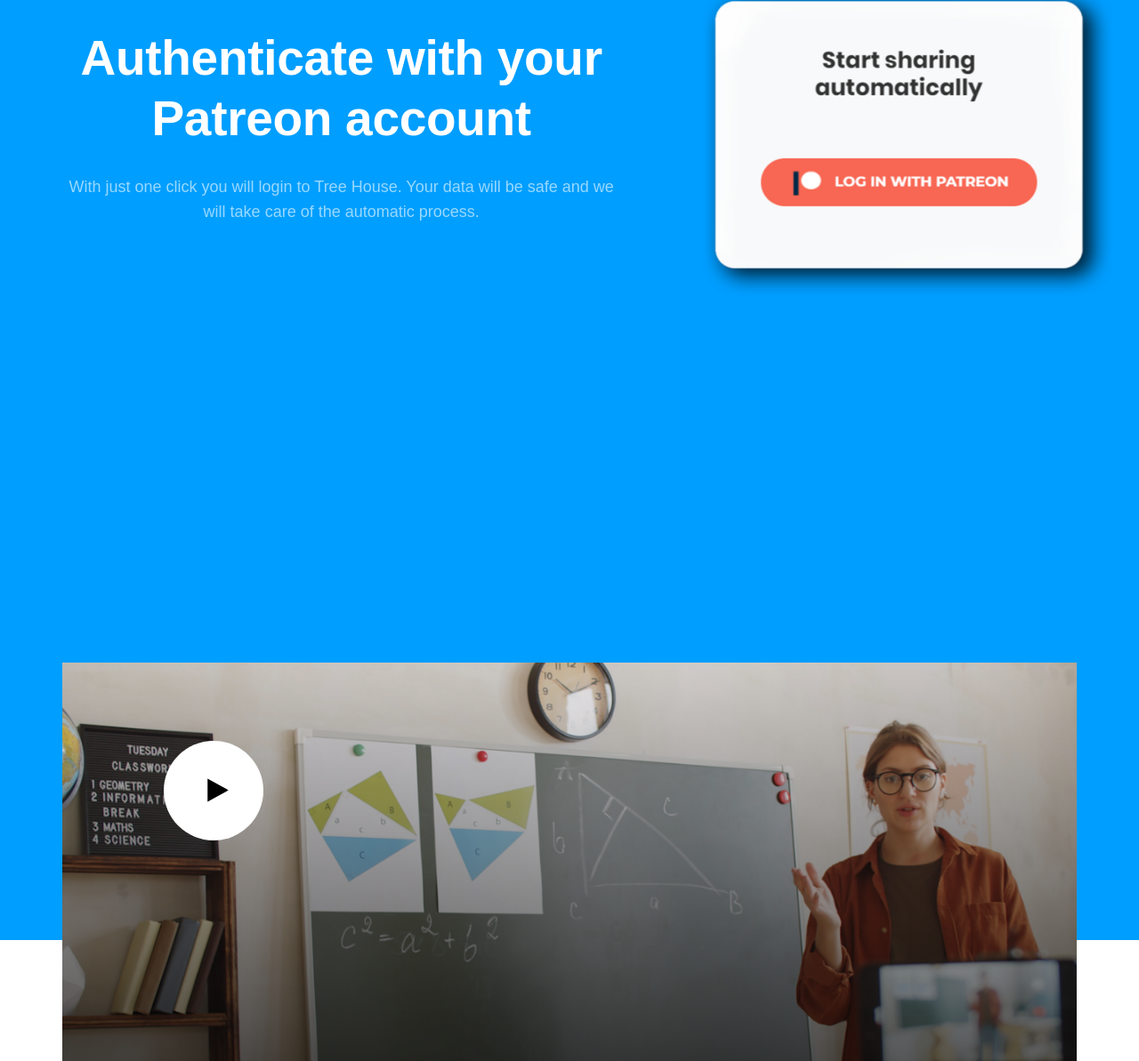
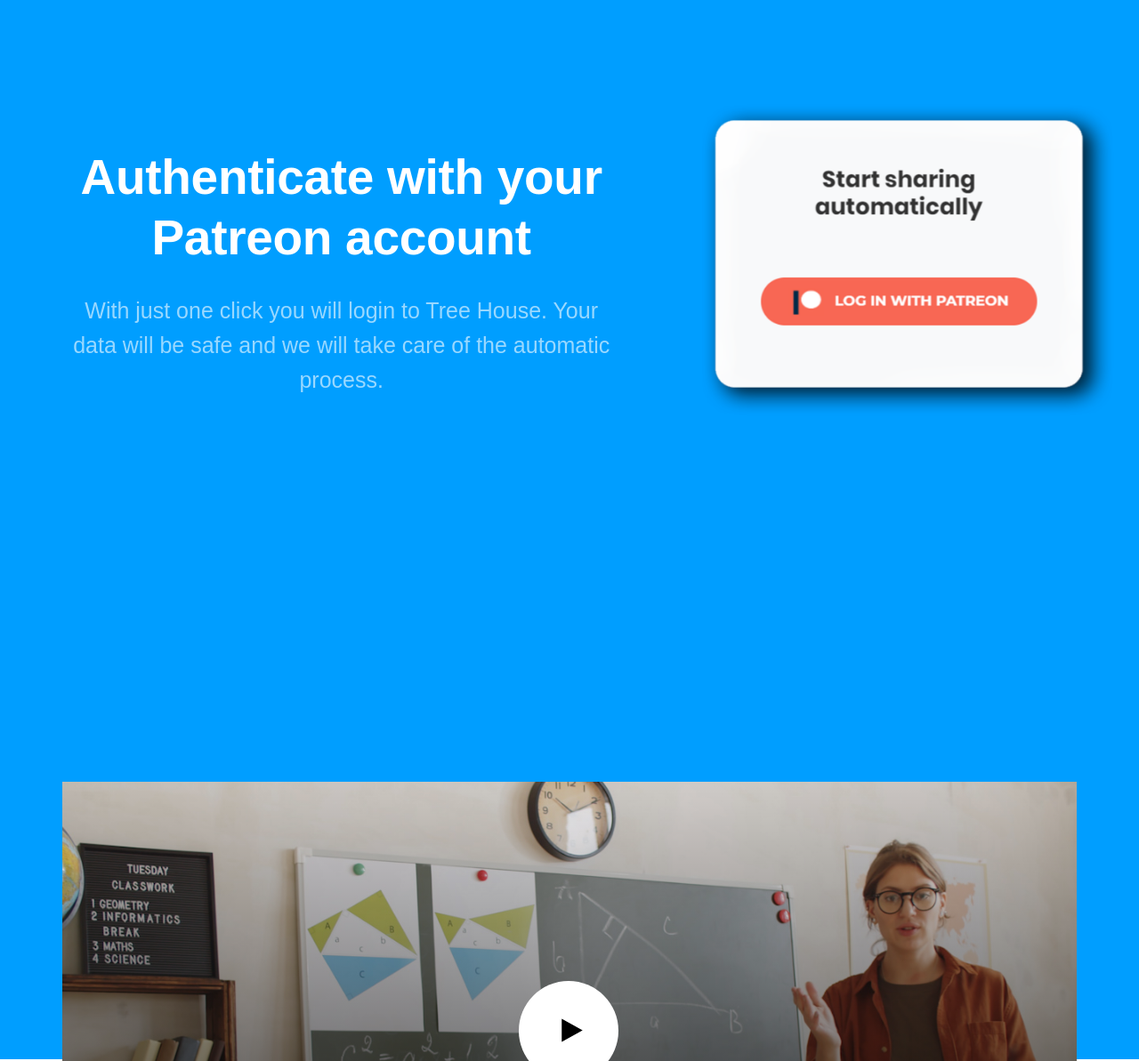
Before and after one commit to andresgfranco/tree_house_landing_page, a plain HTML site: page public/index.html in a window 1280 px wide. Shown: the part 2327-3520 px from the top of the page at 89% size. Drawn offline with Linux system fonts and the light colour scheme; a web font is replaced by a local one.

Commit message:
Adjustments on play button video and text lead

```diff
--- a/public/css/main.css
+++ b/public/css/main.css
@@ -198,10 +198,10 @@
 p.lead {
   font-family: "Poppins", sans-serif;
   font-weight: 300;
-  font-size: 1.8rem;
+  font-size: 2.5rem;
   line-height: 1.571;
   margin-bottom: 3.6rem;
-  color: #898989;
+  color: #fff;
 }
 
 @media only screen and (max-width:1200px) {
@@ -2812,6 +2812,8 @@
   position: absolute;
   top: 14%;
   left: 10%;
+  margin-left: 35%;
+  margin-top: 12%;
 }
 
 .video-icon {
```
Also changed, not shown: public/index.html (+0 -6 lines).
